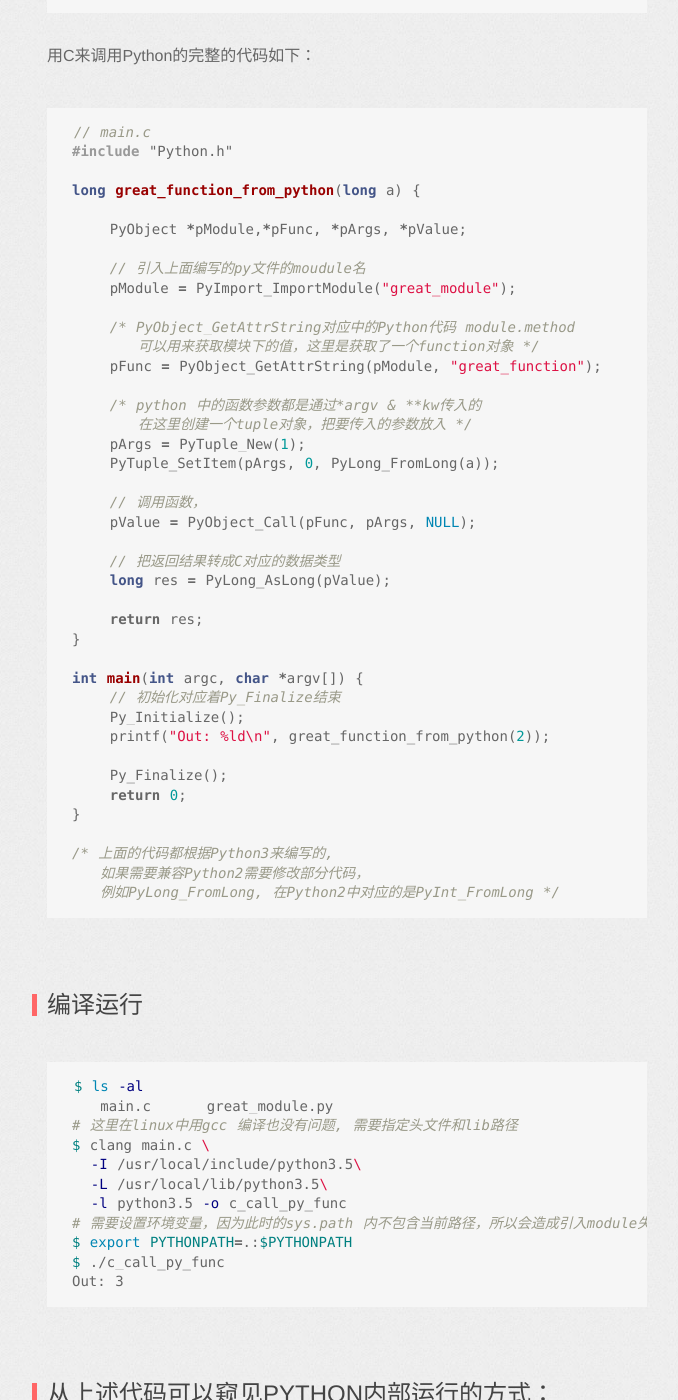
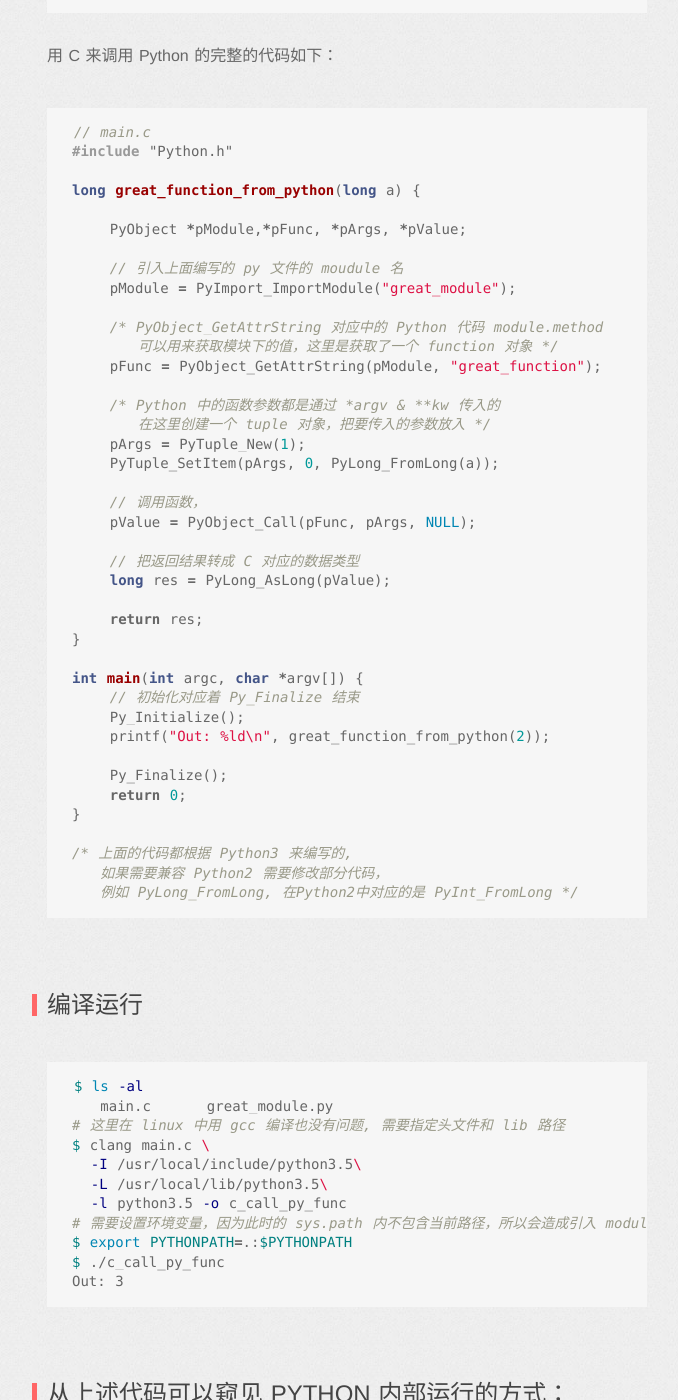
Before and after one commit to qulc/qulc.github.io, a Jekyll site: the page built from _posts/2016-03-20-python-c-api.md, in a window 1280 px wide and 1400 px high, scrolled down 803 px. Shown: the whole window, without its empty margins (293-971 px from the left). Built offline with Jekyll 4.4.1, drawn with Linux system fonts in a browser that asks for light colours; nearby versions of some CDN libraries; comment, search, counter and statistics services are not loaded; some of the changed text lies outside the part shown.

Commit message:
Update posts chinese copywriting style

```diff
--- a/_posts/2016-03-20-python-c-api.md
+++ b/_posts/2016-03-20-python-c-api.md
@@ -27,29 +27,29 @@ long great_function_from_python(long a) {
 
     PyObject *pModule,*pFunc, *pArgs, *pValue;
 
-    // 引入上面编写的py文件的moudule名
+    // 引入上面编写的 py 文件的 moudule 名
     pModule = PyImport_ImportModule("great_module");
 
-    /* PyObject_GetAttrString对应中的Python代码 module.method
-       可以用来获取模块下的值，这里是获取了一个function对象 */
+    /* PyObject_GetAttrString 对应中的 Python 代码 module.method
+       可以用来获取模块下的值，这里是获取了一个 function 对象 */
     pFunc = PyObject_GetAttrString(pModule, "great_function");
 
-    /* python 中的函数参数都是通过*argv & **kw传入的
-       在这里创建一个tuple对象，把要传入的参数放入 */
+    /* Python 中的函数参数都是通过 *argv & **kw 传入的
+       在这里创建一个 tuple 对象，把要传入的参数放入 */
     pArgs = PyTuple_New(1);
     PyTuple_SetItem(pArgs, 0, PyLong_FromLong(a));
 
     // 调用函数，
     pValue = PyObject_Call(pFunc, pArgs, NULL);
 
-    // 把返回结果转成C对应的数据类型
+    // 把返回结果转成 C 对应的数据类型
     long res = PyLong_AsLong(pValue);
 
     return res;
 }
 
 int main(int argc, char *argv[]) {
-    // 初始化对应着Py_Finalize结束
+    // 初始化对应着 Py_Finalize 结束
     Py_Initialize();
     printf("Out: %ld\n", great_function_from_python(2));
 
@@ -57,9 +57,9 @@ int main(int argc, char *argv[]) {
     return 0;
 }
 
-/* 上面的代码都根据Python3来编写的,
-   如果需要兼容Python2需要修改部分代码，
-   例如PyLong_FromLong, 在Python2中对应的是PyInt_FromLong */
+/* 上面的代码都根据 Python3 来编写的,
+   如果需要兼容 Python2 需要修改部分代码，
+   例如 PyLong_FromLong, 在Python2中对应的是 PyInt_FromLong */
 {% endhighlight %}
 
 
@@ -67,20 +67,20 @@ int main(int argc, char *argv[]) {
 {% highlight bash %}
 $ ls -al
    main.c	great_module.py
-# 这里在linux中用gcc 编译也没有问题, 需要指定头文件和lib路径
+# 这里在 linux 中用 gcc 编译也没有问题, 需要指定头文件和 lib 路径
 $ clang main.c \
   -I /usr/local/include/python3.5\
   -L /usr/local/lib/python3.5\
   -l python3.5 -o c_call_py_func
-# 需要设置环境变量，因为此时的sys.path 内不包含当前路径，所以会造成引入module失败的
+# 需要设置环境变量，因为此时的 sys.path 内不包含当前路径，所以会造成引入 module 失败的
 $ export PYTHONPATH=.:$PYTHONPATH
 $ ./c_call_py_func
 Out: 3
 {% endhighlight %}
 
 
-## 从上述代码可以窥见Python内部运行的方式：
-* Python的所有元素，`module、function、tuple、string`等等，实际上都是`PyObject`。
-* Python的类型与C语言类型可以相互转换。`PyXXX_AsYYY；PyXXX_FromYYY`。
-* Python类型的变量可以使用`PyXXX_New`创建, 若a是`Tuple，a[i] = b` 对应 `PyTuple_SetItem(a,i,b)`。
-* Python不仅语言很优雅，Python的库函数API也非常优雅。
+## 从上述代码可以窥见 Python 内部运行的方式：
+* Python 的所有元素，`module、function、tuple、string` 等等，实际上都是 `PyObject`。
+* Python 的类型与 C 语言类型可以相互转换。`PyXXX_AsYYY；PyXXX_FromYYY`。
+* Python 类型的变量可以使用 `PyXXX_New` 创建, 若 a 是 `Tuple，a[i] = b` 对应 `PyTuple_SetItem(a,i,b)`。
+* Python 不仅语言很优雅，Python 的库函数 API 也非常优雅。
```
Also changed, not shown: other parts of _posts/2016-03-20-python-c-api.md (+3 -3 lines).
